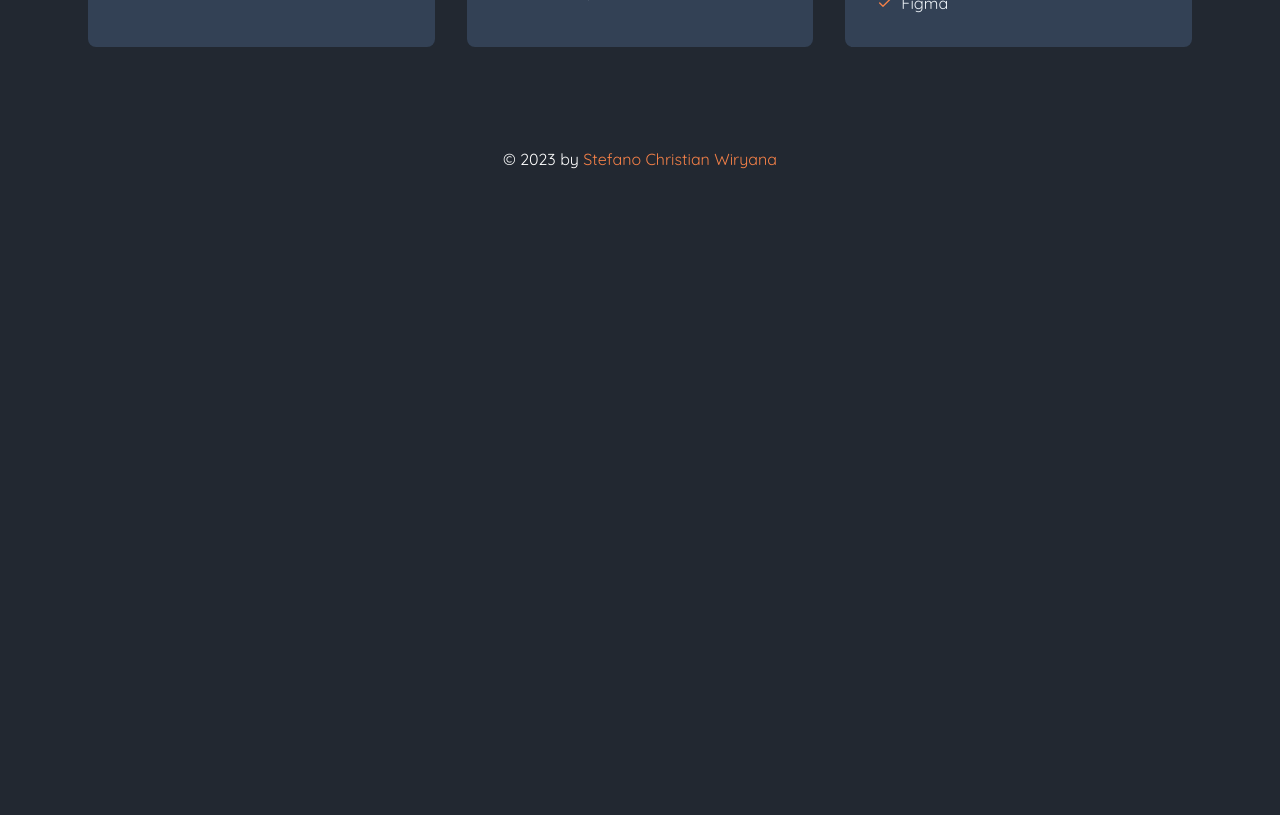
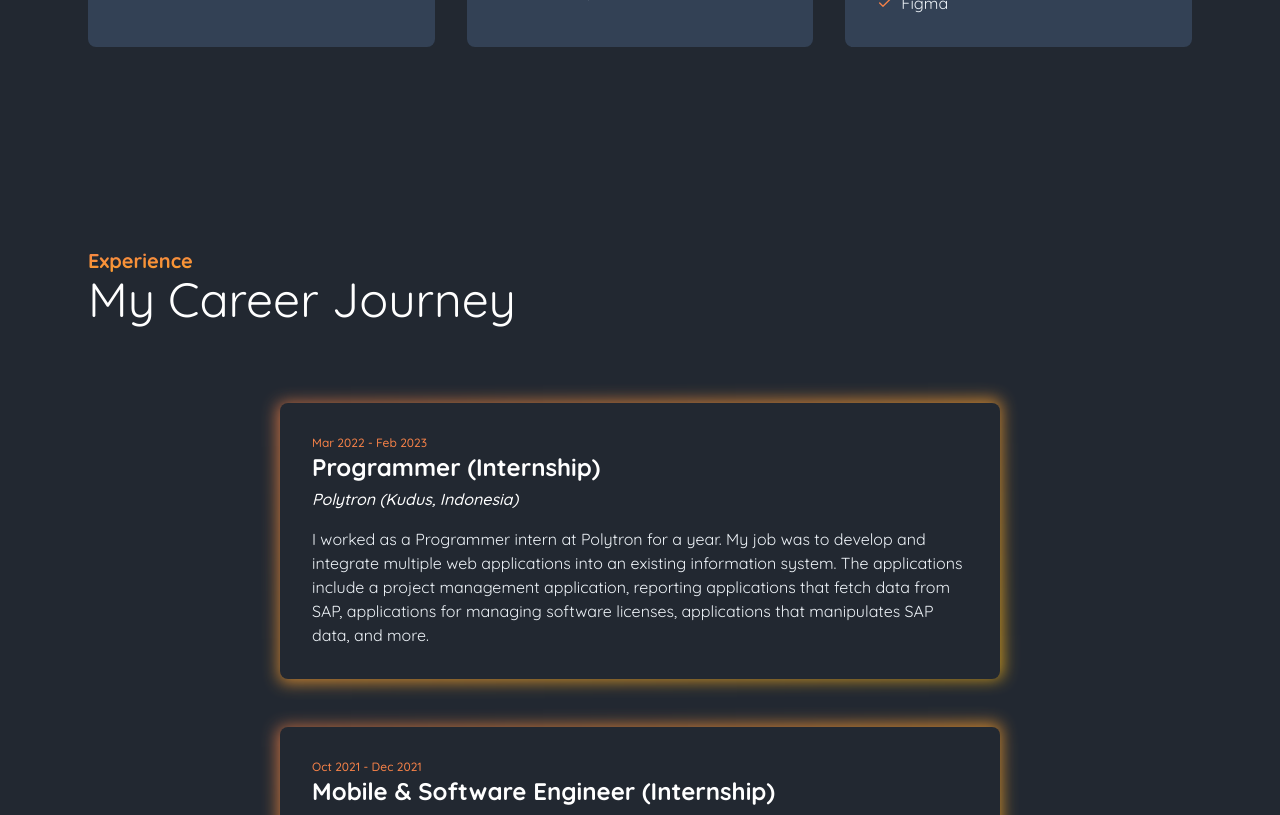
Before and after one commit to Stefanc23/stfn.vercel.app, a Next.js app: page / in a window 1280 px wide. Shown: the part 1980-2795 px from the top of the page. Before the commit the page ends 2171 px from the top, so only its background shows below. Built offline with nearby package versions, Linux system fonts and the light colour scheme.

Commit message:
Add experience section

```diff
--- a/src/app/page.tsx
+++ b/src/app/page.tsx
@@ -1,4 +1,5 @@
 import About from '@/components/About';
+import Experience from '@/components/Experience';
 import Hero from '@/components/Hero';
 
 export default function Home() {
@@ -6,6 +7,7 @@ export default function Home() {
     <>
       <Hero />
       <About />
+      <Experience />
     </>
   );
 }
--- /dev/null
+++ b/src/components/Experience.tsx
@@ -0,0 +1,42 @@
+'use client';
+
+import { motion } from 'framer-motion';
+
+import Section from '@/components/Section';
+import ExperienceCard from '@/components/ExperienceCard';
+import { fadeIn } from '@/utils/motions';
+
+const Experience = () => {
+  return (
+    <Section id="experience" title="My Career Journey" overline="Experience">
+      <div className="container max-w-5xl px-4 mx-auto">
+        <ol className="flex flex-col gap-y-12 w-full max-w-[720px] mx-auto mt-20">
+          <motion.li variants={fadeIn('up', 'spring', 0.5, 1.25)}>
+            <ExperienceCard
+              from="Mar 2022"
+              until="Feb 2023"
+              title="Programmer"
+              type="Internship"
+              company="Polytron"
+              location="Kudus, Indonesia"
+              detail="I worked as a Programmer intern at Polytron for a year. My job was to develop and integrate multiple web applications into an existing information system. The applications include a project management application, reporting applications that fetch data from SAP, applications for managing software licenses, applications that manipulates SAP data, and more."
+            />
+          </motion.li>
+          <motion.li variants={fadeIn('up', 'spring', 1, 1.25)}>
+            <ExperienceCard
+              from="Oct 2021"
+              until="Dec 2021"
+              title="Mobile & Software Engineer"
+              type="Internship"
+              company="NHS England"
+              location="Remote"
+              detail="I developed a care home app as a Mobile & Software Engineer intern in a four-month global internship program organized by PT. Inovasi Telematika Nusantara in partnership with The Royal European Internship Council and NHS England."
+            />
+          </motion.li>
+        </ol>
+      </div>
+    </Section>
+  );
+};
+
+export default Experience;
--- /dev/null
+++ b/src/components/ExperienceCard.tsx
@@ -0,0 +1,35 @@
+import React from 'react';
+
+import Card from '@/components/Card';
+
+export interface ExperienceCardProps {
+  from: string;
+  until?: string;
+  title: string;
+  type?: string;
+  company: string;
+  location: string;
+  detail: string;
+}
+
+const ExperienceCard: React.FC<ExperienceCardProps> = ({
+  from,
+  until = 'Present',
+  type = '',
+  title,
+  company,
+  location,
+  detail,
+}) => {
+  return (
+    <Card
+      overline={`${from} - ${until}`}
+      title={type ? `${title} (${type})` : title}
+      subTitle={`${company} (${location})`}
+    >
+      {detail}
+    </Card>
+  );
+};
+
+export default ExperienceCard;
--- a/src/components/OuterClickListener.tsx
+++ b/src/components/OuterClickListener.tsx
@@ -9,7 +9,7 @@ const useOuterClickListener = (
 ) => {
   useEffect(() => {
     /**
-     * Do sometihing when clicked on outside of element
+     * Do something when clicked on outside of element
      */
     function handleClickOutside(event: Event) {
       if (ref.current && !ref.current.contains(event.target as Node)) {
```
